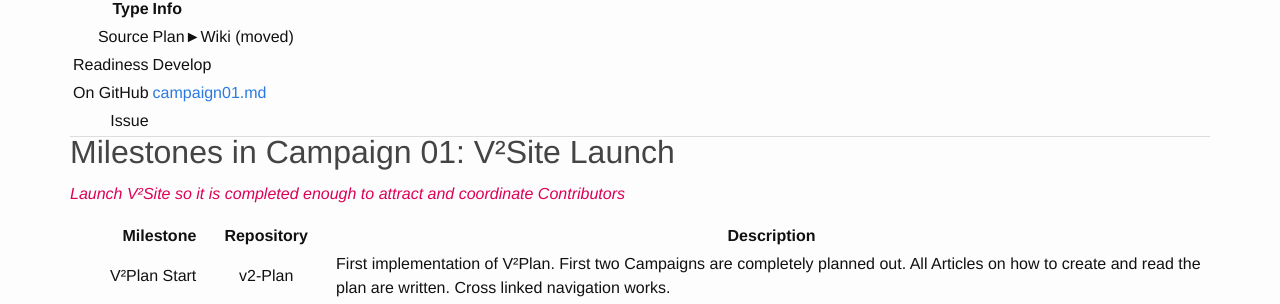
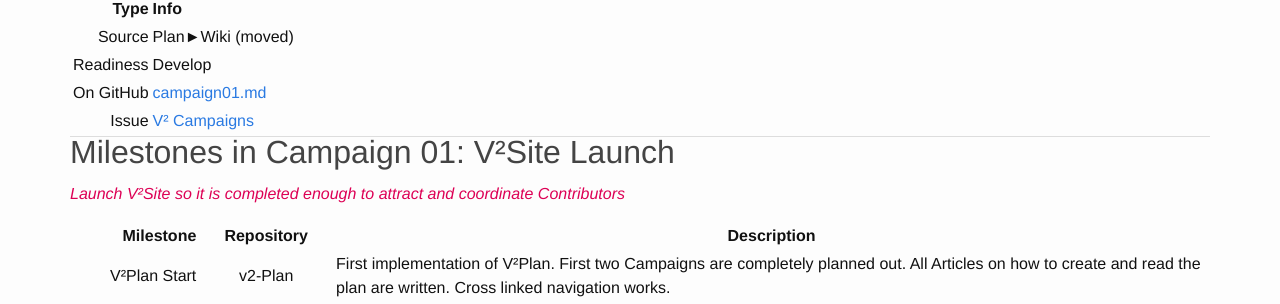
Before and after one commit to V-Squared/v2-Plan, a Jekyll site: the page built from roadMap/campaign01.md, in a window 1280 px wide. Shown: the part 486-790 px from the top of the page. Built offline with Jekyll 4.4.1, drawn with Linux system fonts in a browser that asks for light colours; nearby versions of some CDN libraries.

Commit message:
Update campaign01.md

```diff
--- a/roadMap/campaign01.md
+++ b/roadMap/campaign01.md
@@ -17,7 +17,7 @@ order: 3
 | Source | Plan►Wiki (moved) |
 | Readiness | Develop |
 | On GitHub | [campaign01.md](https://github.com/V-Squared/v2-Plan/blob/gh-pages/roadMap/campaign01.md) |
-| Issue |  |
+| Issue | [V² Campaigns](https://github.com/V-Squared/v2-Plan/issues/9)  |
 
 --------------------------
 
```
